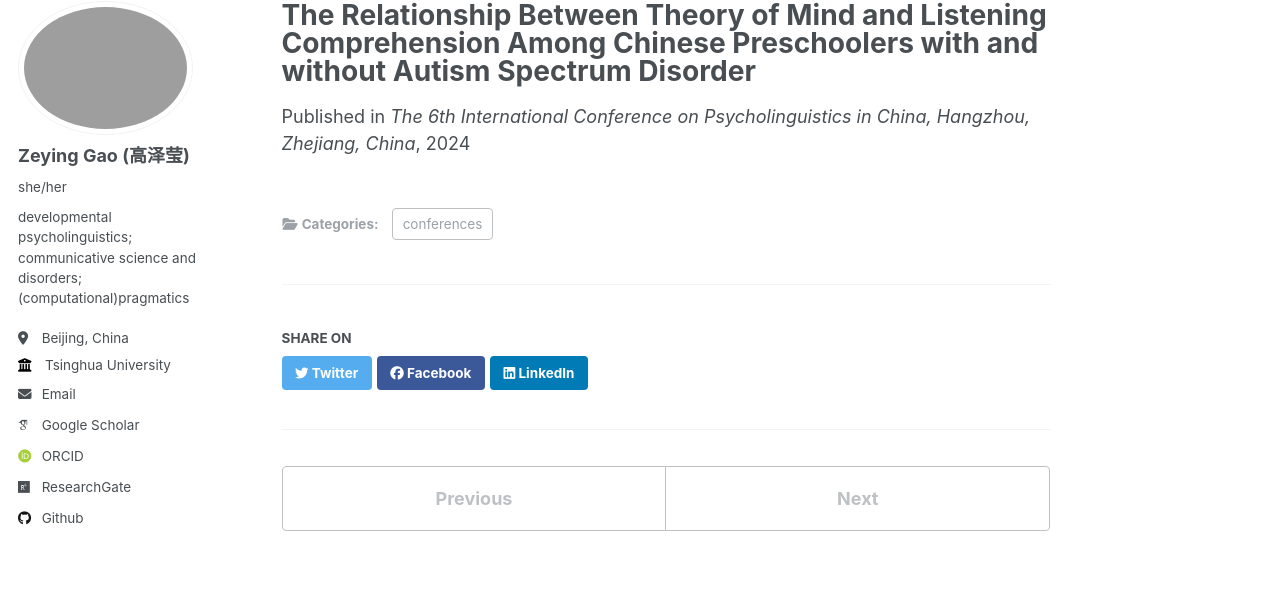
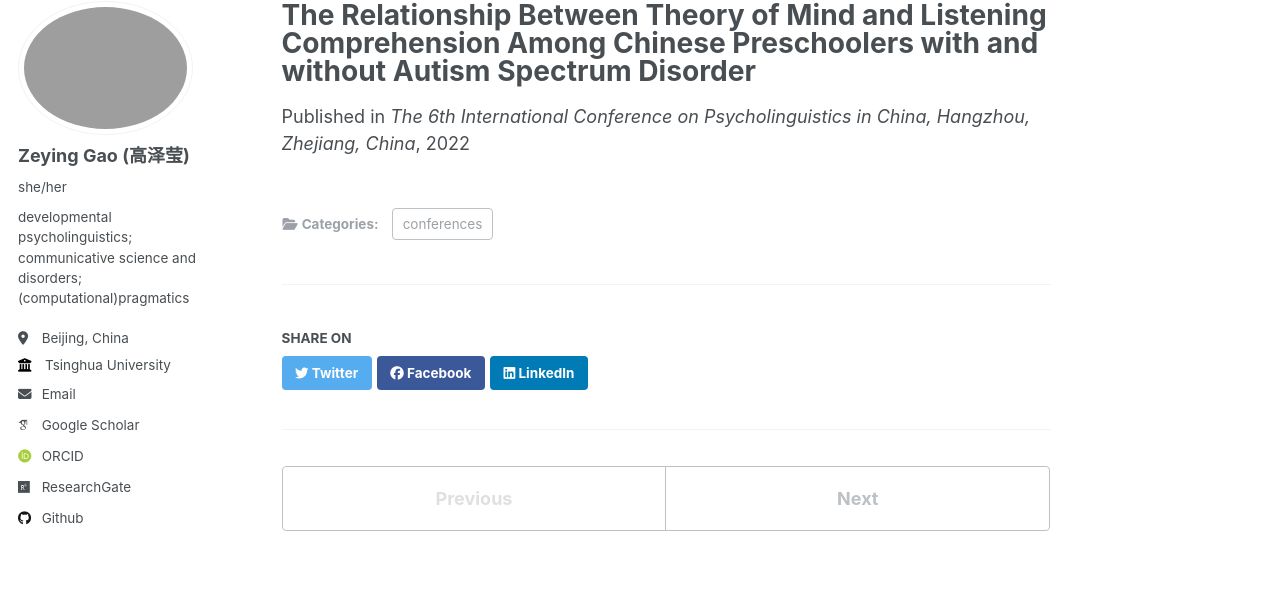
Before and after one commit to ZeyingGAO/zeyinggao.github.io, a Jekyll site: the page built from _publications/conference2.md, in a window 1280 px wide and 1008 px high. Shown: the part 105-699 px from the top of the window. Built offline with Jekyll 4.4.1, drawn with Linux system fonts in a browser that asks for light colours; some web fonts are replaced.

Commit message:
Update conference2.md

```diff
--- a/_publications/conference2.md
+++ b/_publications/conference2.md
@@ -2,6 +2,7 @@
 title: "The Relationship Between Theory of Mind and Listening Comprehension Among Chinese Preschoolers with and without Autism Spectrum Disorder"
 collection: publications
 category: conferences
+date: 2022-06-10
 venue: "The 6th International Conference on Psycholinguistics in China, Hangzhou, Zhejiang, China"
 type: "Paper Presentation"
 authors: "Gao, Z., Luo, H., Li, T., & Zhao, J."
```
